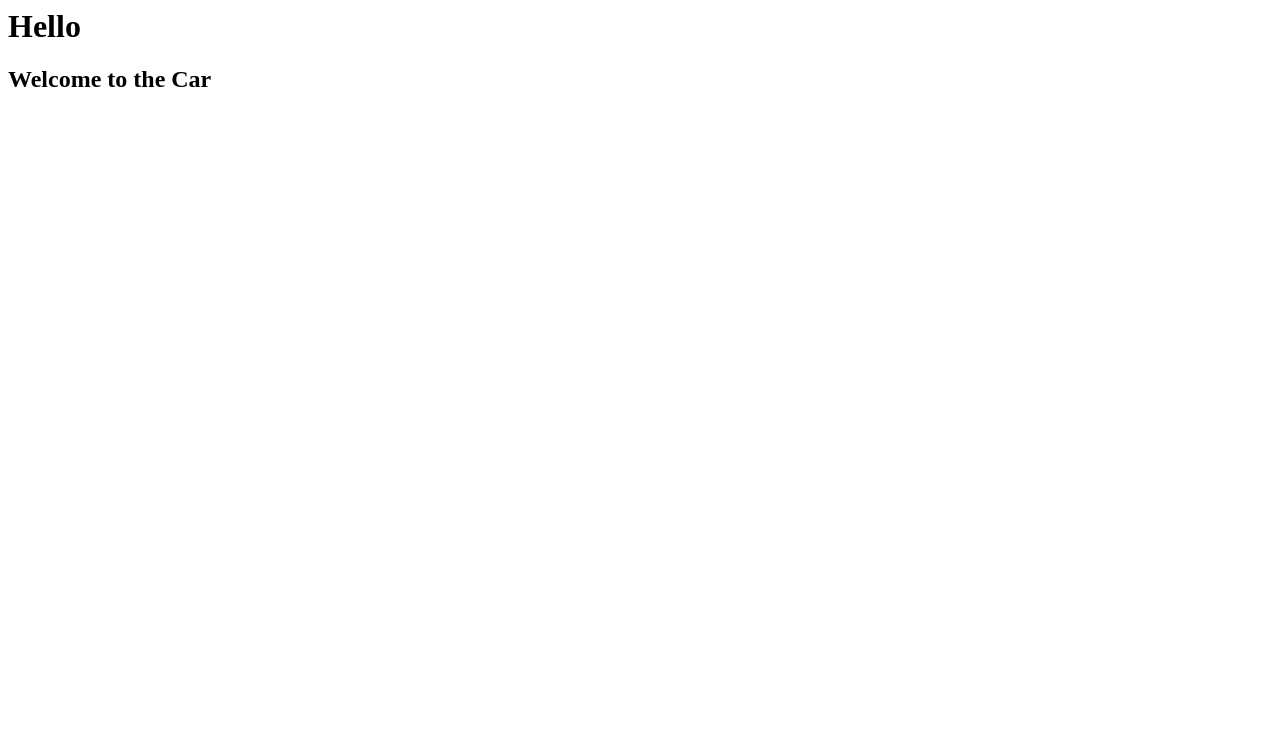
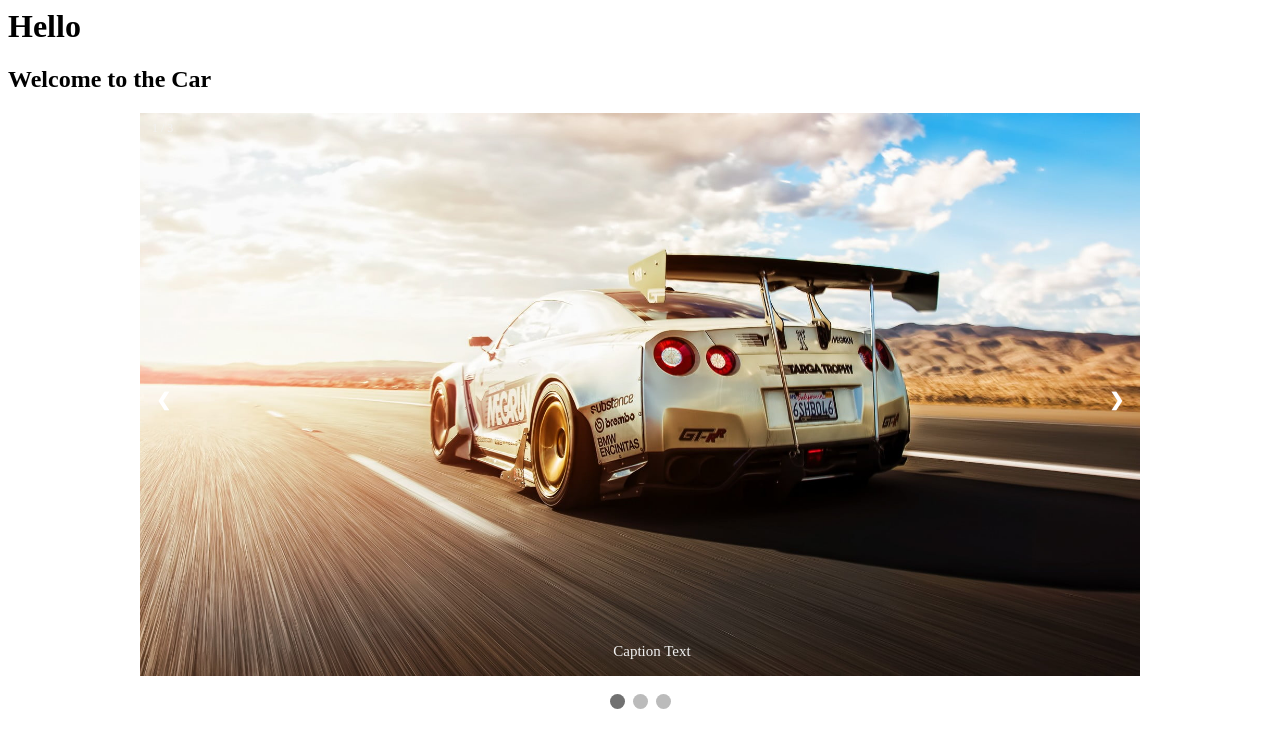
Before and after one commit to Tharani404/Test-HTML, a plain HTML site: page car.html in a window 1280 px wide. Drawn offline with Linux system fonts and the light colour scheme.

Commit message:
Added the Slideshow to the Car page

```diff
--- /dev/null
+++ b/SlideShow.js
@@ -0,0 +1,28 @@
+let slideIndex = 1;
+showSlides(slideIndex);
+
+// Next/previous controls
+function plusSlides(n) {
+  showSlides(slideIndex += n);
+}
+
+// Thumbnail image controls
+function currentSlide(n) {
+  showSlides(slideIndex = n);
+}
+
+function showSlides(n) {
+  let i;
+  let slides = document.getElementsByClassName("mySlides");
+  let dots = document.getElementsByClassName("dot");
+  if (n > slides.length) {slideIndex = 1}
+  if (n < 1) {slideIndex = slides.length}
+  for (i = 0; i < slides.length; i++) {
+    slides[i].style.display = "none";
+  }
+  for (i = 0; i < dots.length; i++) {
+    dots[i].className = dots[i].className.replace(" active", "");
+  }
+  slides[slideIndex-1].style.display = "block";
+  dots[slideIndex-1].className += " active";
+}
--- /dev/null
+++ b/Style.css
@@ -0,0 +1,87 @@
+
+
+/* Slideshow container */
+.slideshow-container {
+  max-width: 1000px;
+  position: relative;
+  margin: auto;
+}
+
+/* Hide the images by default */
+.mySlides {
+  display: none;
+}
+
+/* Next & previous buttons */
+.prev, .next {
+  cursor: pointer;
+  position: absolute;
+  top: 50%;
+  width: auto;
+  margin-top: -22px;
+  padding: 16px;
+  color: white;
+  font-weight: bold;
+  font-size: 18px;
+  transition: 0.6s ease;
+  border-radius: 0 3px 3px 0;
+  user-select: none;
+}
+
+/* Position the "next button" to the right */
+.next {
+  right: 0;
+  border-radius: 3px 0 0 3px;
+}
+
+/* On hover, add a black background color with a little bit see-through */
+.prev:hover, .next:hover {
+  background-color: rgba(0,0,0,0.8);
+}
+
+/* Caption text */
+.text {
+  color: #f2f2f2;
+  font-size: 15px;
+  padding: 8px 12px;
+  position: absolute;
+  bottom: 8px;
+  width: 100%;
+  text-align: center;
+}
+
+/* Number text (1/3 etc) */
+.numbertext {
+  color: #f2f2f2;
+  font-size: 12px;
+  padding: 8px 12px;
+  position: absolute;
+  top: 0;
+}
+
+/* The dots/bullets/indicators */
+.dot {
+  cursor: pointer;
+  height: 15px;
+  width: 15px;
+  margin: 0 2px;
+  background-color: #bbb;
+  border-radius: 50%;
+  display: inline-block;
+  transition: background-color 0.6s ease;
+}
+
+.active, .dot:hover {
+  background-color: #717171;
+}
+
+/* Fading animation */
+.fade {
+  animation-name: fade;
+  animation-duration: 1.5s;
+}
+
+@keyframes fade {
+  from {opacity: .4}
+  to {opacity: 1}
+}
--- a/car.html
+++ b/car.html
@@ -1,9 +1,47 @@
 <html>
     <head>
         <title></title>
+        <link rel="stylesheet" href="Style.css">
+
     </head>
     <body>
         <h1>Hello</h1>
         <h2>Welcome to the Car</h2>
+        <div class="slideshow-container">
+
+            <!-- Full-width images with number and caption text -->
+            <div class="mySlides fade">
+              <div class="numbertext">1 / 3</div>
+              <img src="img1.jpg" style="width:100%">
+              <div class="text">Caption Text</div>
+            </div>
+
+            <div class="mySlides fade">
+              <div class="numbertext">2 / 3</div>
+              <img src="img2.jpg" style="width:100%">
+              <div class="text">Caption Two</div>
+            </div>
+
+            <div class="mySlides fade">
+              <div class="numbertext">3 / 3</div>
+              <img src="img3.jpg" style="width:100%">
+              <div class="text">Caption Three</div>
+            </div>
+
+            <!-- Next and previous buttons -->
+            <a class="prev" onclick="plusSlides(-1)">&#10094;</a>
+            <a class="next" onclick="plusSlides(1)">&#10095;</a>
+          </div>
+          <br>
+
+          <!-- The dots/circles -->
+          <div style="text-align:center">
+            <span class="dot" onclick="currentSlide(1)"></span>
+            <span class="dot" onclick="currentSlide(2)"></span>
+            <span class="dot" onclick="currentSlide(3)"></span>
+
+          </div>
+          <script src="SlideShow.js"></script>
+
     </body>
 </html>
```
Also changed, not shown: img1.jpg (added), img2.jpg (added), img3.jpg (added).
